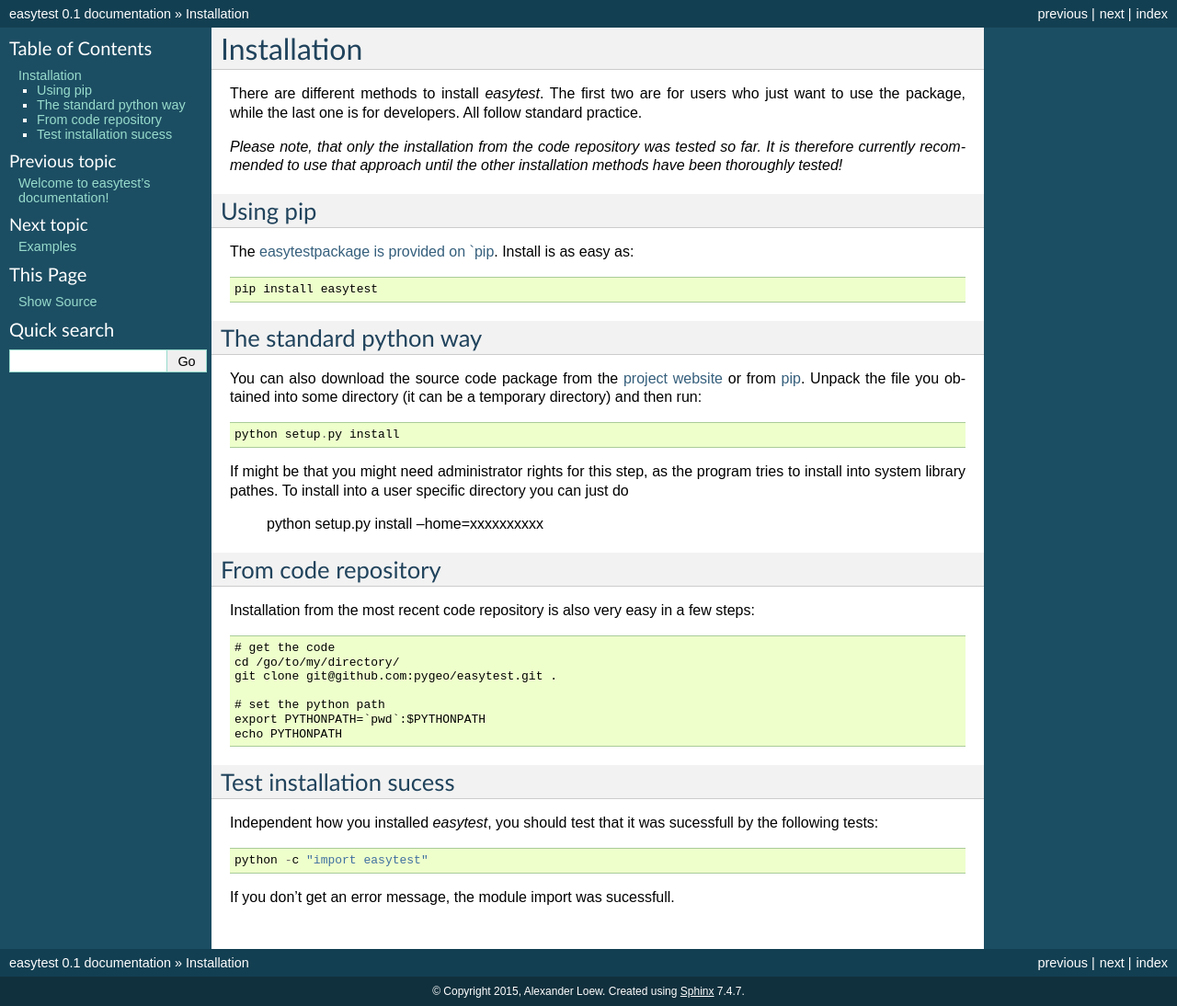
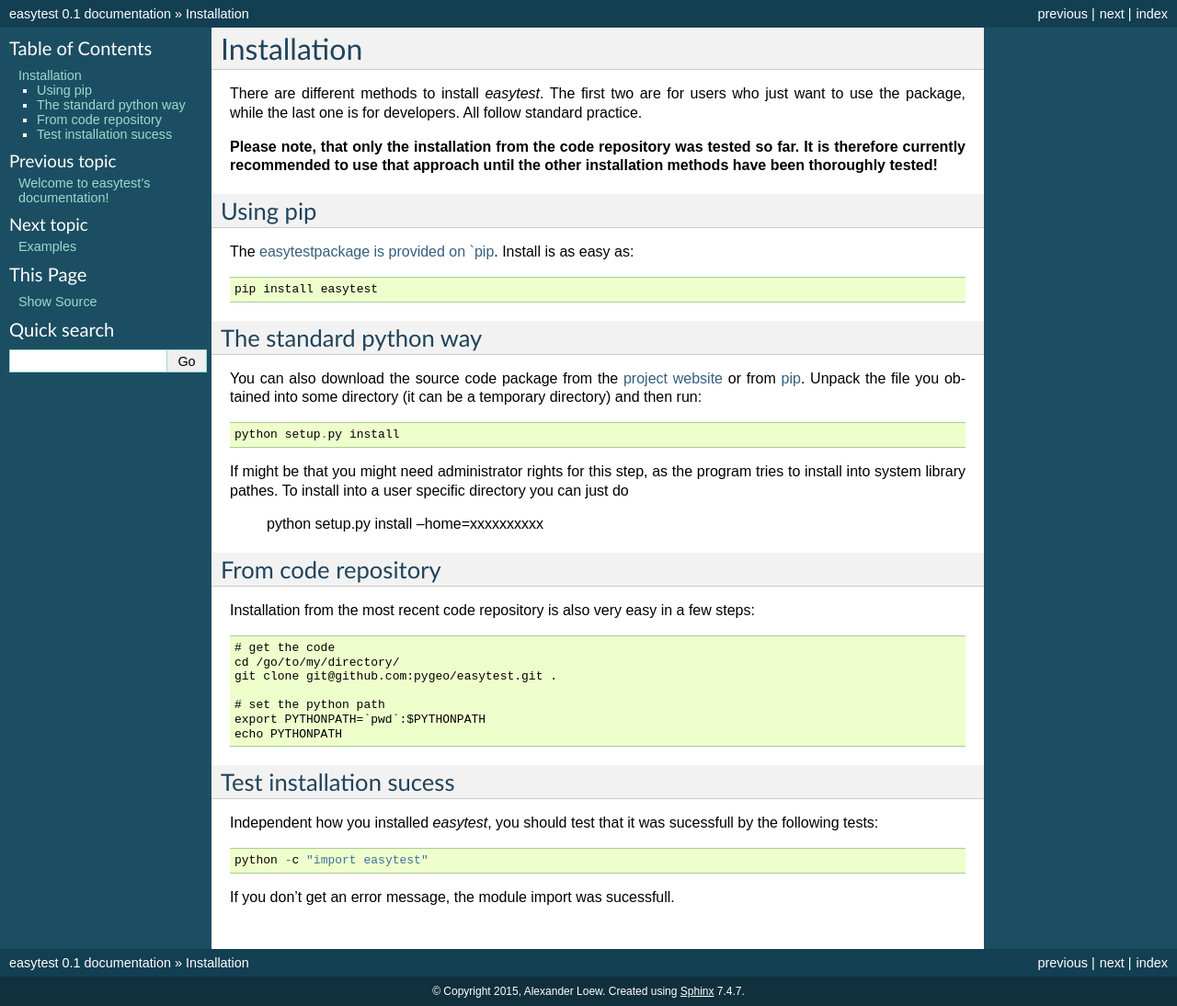
Before and after one commit to pygeo/easytest, a Sphinx documentation site: the page built from docs/source/installation.rst, in a window 1280 px wide. Shown: the whole page at 92% size. Built offline with Sphinx 7.4.7, drawn with Linux system fonts in a browser that asks for light colours; pages that are not in the unit, such as notebooks, are missing from menus.

```diff
--- a/docs/source/installation.rst
+++ b/docs/source/installation.rst
@@ -3,7 +3,7 @@ Installation
 
 There are different methods to install `easytest`. The first two are for users who just want to use the package, while the last one is for developers. All follow standard practice.
 
-*Please note, that only the installation from the code repository was tested so far. It is therefore currently recommended to use that approach until the other installation methods have been thoroughly tested!*
+**Please note, that only the installation from the code repository was tested so far. It is therefore currently recommended to use that approach until the other installation methods have been thoroughly tested!**
 
 Using pip
 ---------
```
